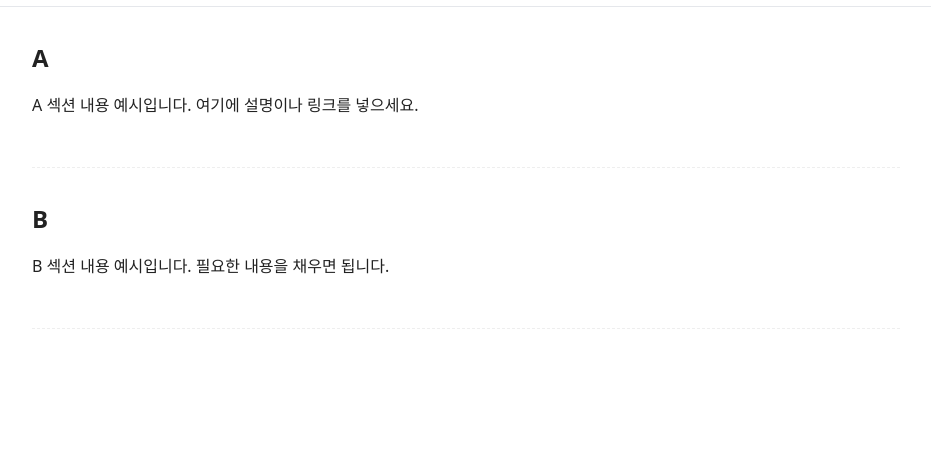
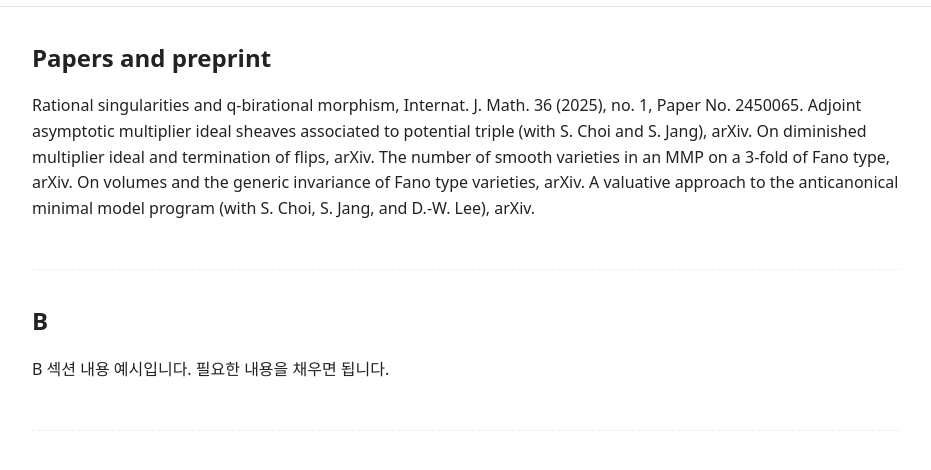
Before and after one commit to narimial0-dotcom/nari, a plain HTML site: page index.html in a window 1280 px wide. Shown: the part 50-520 px from the top of the page, without its empty margins (174-1105 px from the left). Drawn offline with Linux system fonts and the light colour scheme.

Commit message:
Update index.html

```diff
--- a/index.html
+++ b/index.html
@@ -40,8 +40,24 @@
     <!-- ② 본문 섹션 (A, B) -->
     <main class="container">
       <section id="a">
-        <h2>A</h2>
-        <p>A 섹션 내용 예시입니다. 여기에 설명이나 링크를 넣으세요.</p>
+        <h2>Papers and preprint</h2>
+        <p>
+Rational singularities and q-birational morphism, Internat. J. Math. 36 (2025), no. 1, Paper No. 2450065.
+
+
+Adjoint asymptotic multiplier ideal sheaves associated to potential triple (with S. Choi and S. Jang), arXiv.
+
+
+On diminished multiplier ideal and termination of flips, arXiv.
+
+
+The number of smooth varieties in an MMP on a 3-fold of Fano type, arXiv.
+
+
+On volumes and the generic invariance of Fano type varieties, arXiv.
+
+
+A valuative approach to the anticanonical minimal model program (with S. Choi, S. Jang, and D.-W. Lee), arXiv.</p>
       </section>
       <section id="b">
         <h2>B</h2>
```
